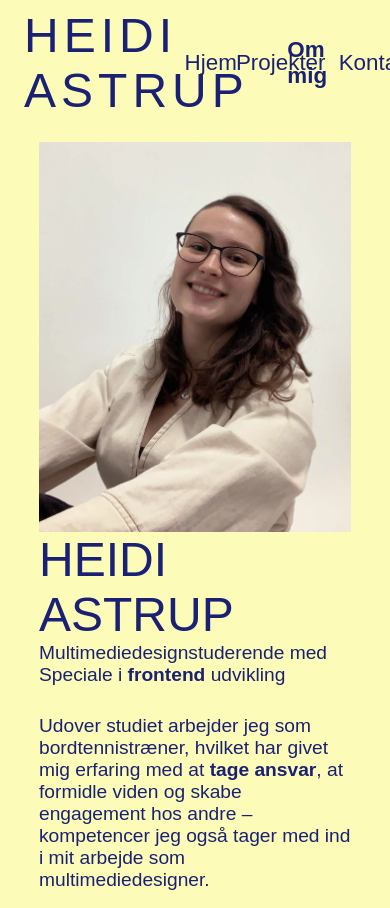
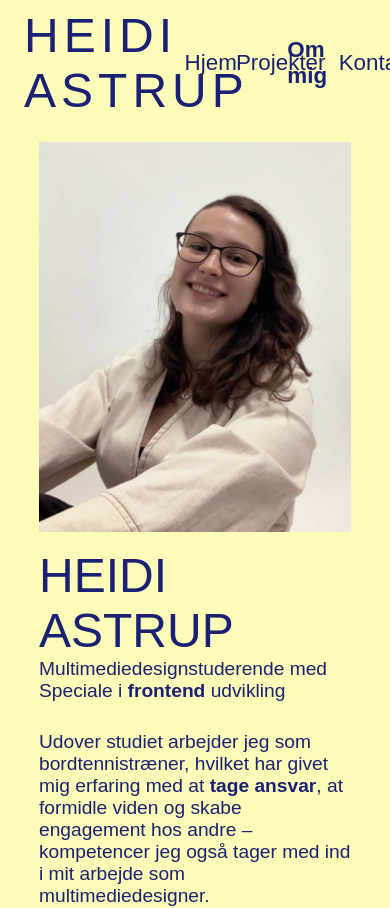
Before and after one commit to Heidi-Astrup/Heidi-Astrup.github.io, a React (Vite) app: page /about in a window 390 px wide. Shown: the top 908 px of the page. Built offline with nearby package versions, Linux system fonts and the light colour scheme; a web font is replaced by a local one.

Commit message:
farve til RGB

```diff
--- a/src/index.css
+++ b/src/index.css
@@ -3,7 +3,7 @@
 :root {
   --displayFont: "Voor", sans-serif;
   --font: "Arial Nova", sans-serif;
-  --morkBlaa: #1a2074;
+  --morkBlaa: rgb(26, 32, 116);
   --lysBlaa: #d0e7e7;
   --rod: #752222;
   --gul: #fcfcb8;
@@ -392,8 +392,8 @@ button:hover {
 
   .About {
     flex-direction: column;
-
     padding-top: 1rem;
+    gap: 1rem;
   }
 
   .abouttekst {
```
